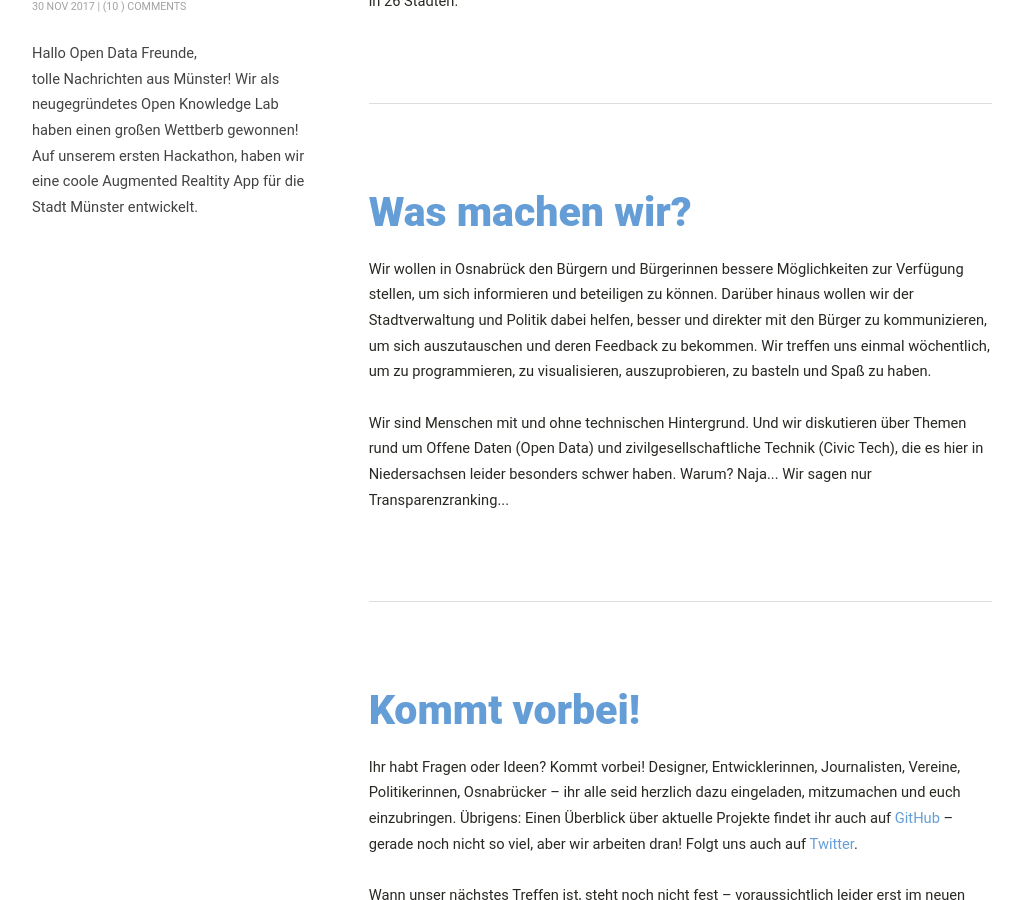
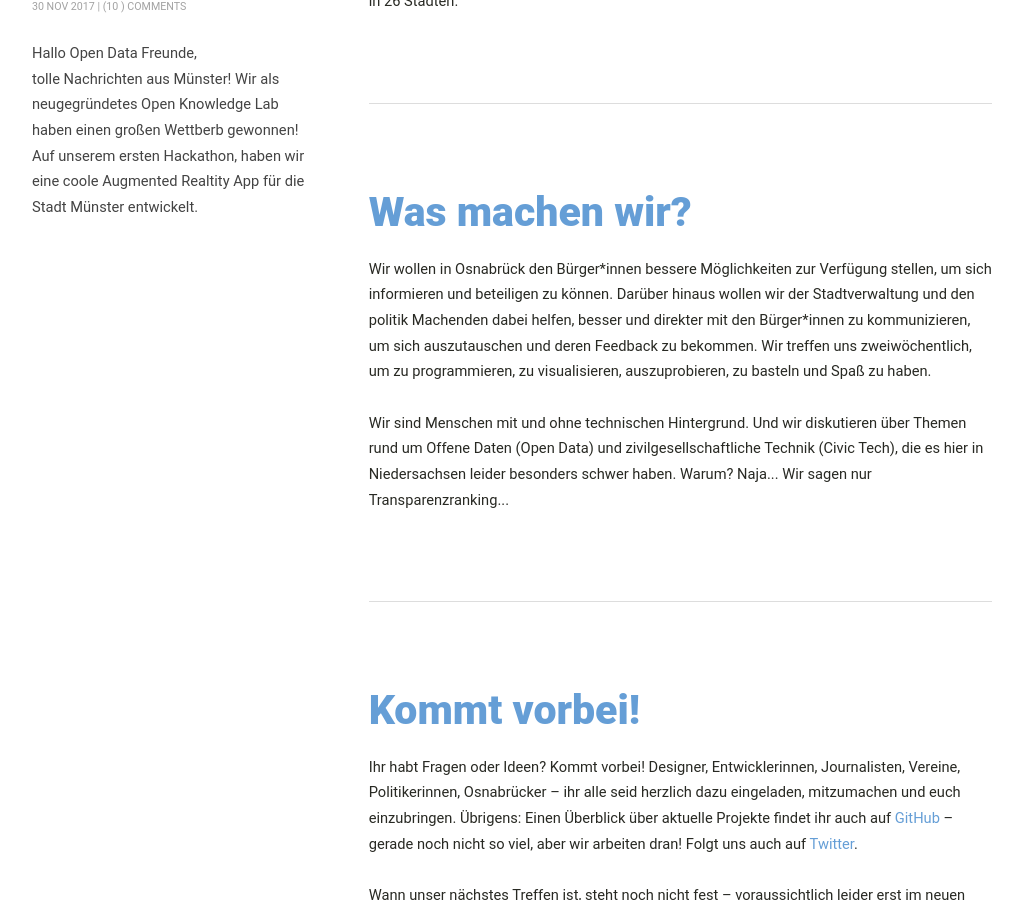
Before and after one commit to wagnerpeer/codeforosnabrueck.github.io, a Jekyll site: the page built from wir.html, in a window 1280 px wide and 900 px high, scrolled down 786 px. Shown: the whole window, without its empty margins (128-1150 px from the left). Built offline with Jekyll 4.4.1, drawn with Linux system fonts in a browser that asks for light colours.

Commit message:
Gendersternchen

```diff
--- a/index.html
+++ b/index.html
@@ -25,8 +25,8 @@ layout: default
 			</section>
 			<section class="4u">
 				<span class="pennant"><span class="fa fa-smile-o"></span></span>
-				<h3>Bürger & Bürgerinnen</h3>
-				<p>Wir machen Civic Tech, also Technik von Bürgerinnen für Bürgerinnen. Komm vorbei und sag uns, was du brauchst!</p>
+				<h3>Bürgerinnen & Bürger</h3>
+				<p>Wir machen Civic Tech, also Technik von Bürger*innen für Bürger*innen. Komm vorbei und sag uns, was du brauchst!</p>
 				<!-- <a href="#" class="button button-style1">Mehr lesen</a> -->
 			</section>
 
--- a/wir.html
+++ b/wir.html
@@ -21,7 +21,7 @@ layout: default
 						Deshalb fordern wir Offene Daten, #OpenData, und insgesamt transparente Regierungen und Verwaltungen, #OpenGov. Wir sind Teil des Netzwerks Code for Germany, einem Programm der Open Knowledge Foundation Deutschland. Code for Germany ist Teil eines internationalen Netzwerks welches von Code for America ins Leben gerufen wurde. In Deutschland ging das Programm 2014 an den Start, mit anfangs acht Open Knowledge Labs. Mittlerweile gibt es úns in 26 Städten.
 						<hr>
 						<header><h2>Was machen wir?</h2></header>
-						<p>Wir wollen in Osnabrück den Bürgern und Bürgerinnen bessere Möglichkeiten zur Verfügung stellen, um sich informieren und beteiligen zu können. Darüber hinaus wollen wir der Stadtverwaltung und Politik dabei helfen, besser und direkter mit den Bürger zu kommunizieren, um sich auszutauschen und deren Feedback zu bekommen. Wir treffen uns einmal wöchentlich, um zu programmieren, zu visualisieren, auszuprobieren, zu basteln und Spaß zu haben.
+						<p>Wir wollen in Osnabrück den Bürger*innen bessere Möglichkeiten zur Verfügung stellen, um sich informieren und beteiligen zu können. Darüber hinaus wollen wir der Stadtverwaltung und den politik Machenden dabei helfen, besser und direkter mit den Bürger*innen zu kommunizieren, um sich auszutauschen und deren Feedback zu bekommen. Wir treffen uns zweiwöchentlich, um zu programmieren, zu visualisieren, auszuprobieren, zu basteln und Spaß zu haben.
 							<br><br>
 						Wir sind Menschen mit und ohne technischen Hintergrund. Und wir diskutieren über Themen rund um Offene Daten (Open Data) und zivilgesellschaftliche Technik (Civic Tech), die es hier in Niedersachsen leider besonders schwer haben. Warum? Naja... Wir sagen nur Transparenzranking...
 
```
Also changed, not shown: _posts/2017-09-10-hallo.md (+2 -2 lines), _posts/2018-02-27-hack4health.md (+1 -1 lines).
